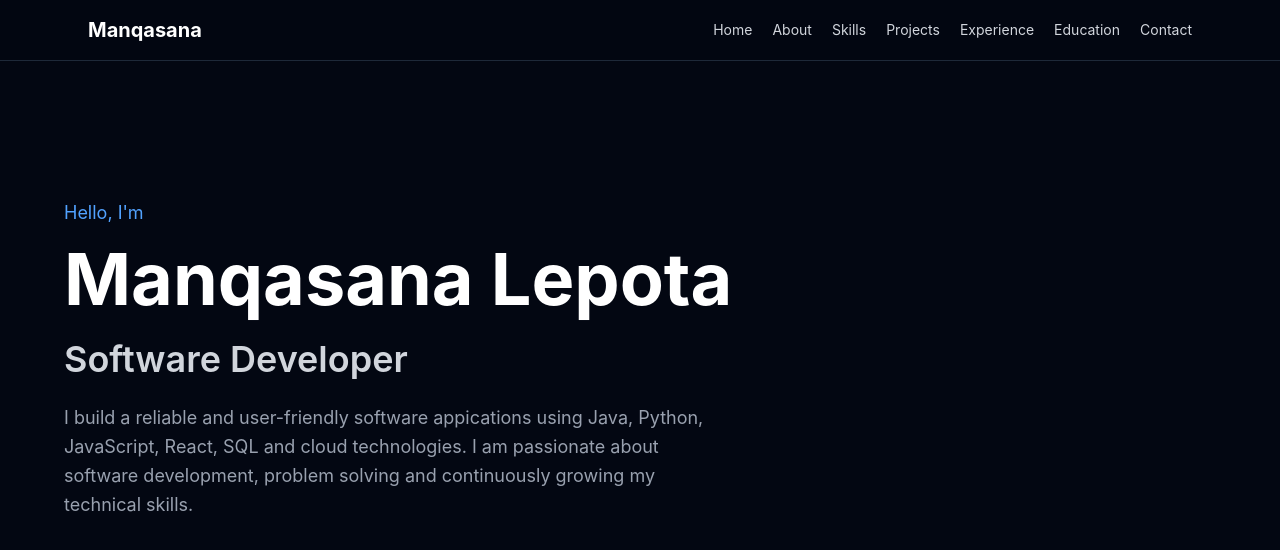
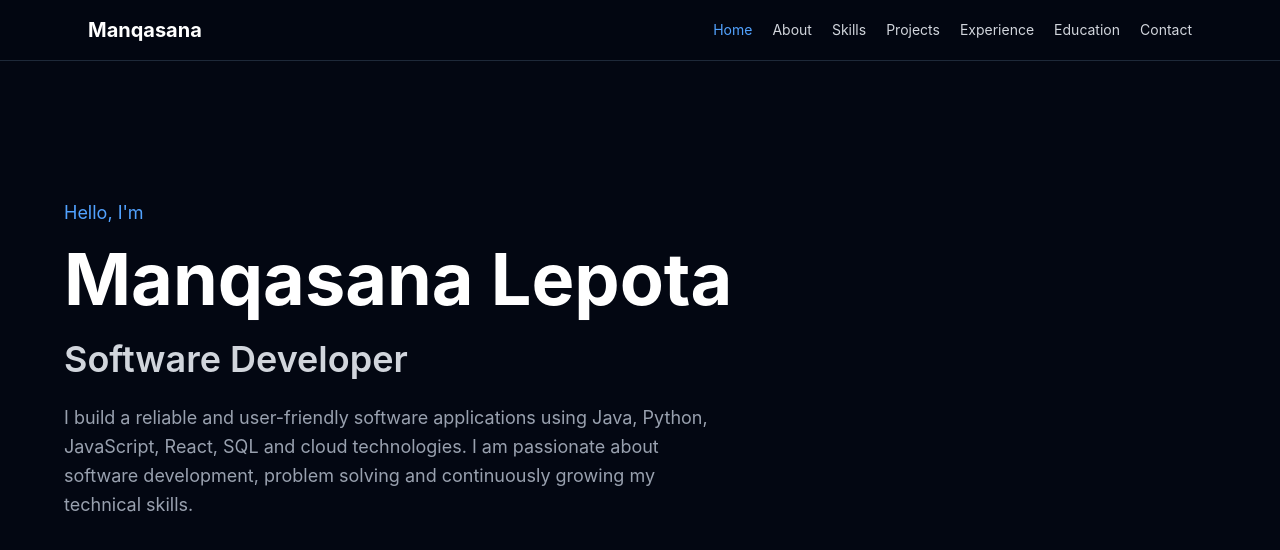
Before and after one commit to Manqasana-Lepota/manqasana-dev-portfolio, a React (Vite) app: page / in a window 1280 px wide. Shown: the top 550 px of the page. Built offline with nearby package versions, Linux system fonts and the light colour scheme.

Commit message:
Fix active navigation highlighting and section scroll position

```diff
--- a/src/components/About.jsx
+++ b/src/components/About.jsx
@@ -3,7 +3,7 @@ function About() {
   return (
     <section
       id="about"
-      className="bg-gray-900 text-white py-24 px-6"
+      className="scroll-mt-24 bg-gray-900 text-white py-24 px-6"
     >
       <div className="max-w-6xl mx-auto">
 
--- a/src/components/Contact.jsx
+++ b/src/components/Contact.jsx
@@ -3,7 +3,7 @@ function Contact() {
   return (
     <section
       id="contact"
-      className="bg-gray-950 text-white py-24 px-6"
+      className="scroll-mt-24 bg-gray-950 text-white py-24 px-6"
     >
       <div className="max-w-4xl mx-auto text-center">
 
--- a/src/components/Hero.jsx
+++ b/src/components/Hero.jsx
@@ -1,6 +1,6 @@
 function Hero() {
     return(
-        <section id="#home" className="min-h-screen flex items-center bg-gray-950 text-white px-6">
+        <section id="home" className="min-h-screen flex items-center bg-gray-950 text-white px-6">
             <div className="max-w-6xl mx-auto w-full">
                 <p className="text-blue-400 text-lg mb-4">
                     Hello, I'm
@@ -12,7 +12,7 @@ function Hero() {
                     Software Developer
                 </h2>
                 <p className="text-gray-400 text-lg max-w-2xl leading-relaxed mb-8">
-                    I build a reliable and user-friendly software appications using
+                    I build a reliable and user-friendly software applications using
                     Java, Python, JavaScript, React, SQL and cloud technologies.
                     I am passionate about software development, problem solving
                     and continuously growing my technical skills.
--- a/src/components/Navbar.jsx
+++ b/src/components/Navbar.jsx
@@ -1,8 +1,8 @@
-
-import { useState } from "react"
+import { useEffect, useState } from "react"
 
 function Navbar() {
   const [menuOpen, setMenuOpen] = useState(false)
+  const [activeSection, setActiveSection] = useState("home")
 
   const navLinks = [
     { label: "Home", href: "#home" },
@@ -14,21 +14,53 @@ function Navbar() {
     { label: "Contact", href: "#contact" },
   ]
 
+  useEffect(() => {
+    const observer = new IntersectionObserver(
+      (entries) => {
+        const visibleSection = entries.find((entry) => entry.isIntersecting)
+        if (visibleSection) {
+          setActiveSection(visibleSection.target.id)
+        }
+      },
+      { rootMargin: "-35% 0px -55% 0px" }
+    )
+
+    navLinks.forEach((link) => {
+      const sectionId = link.href.slice(1)
+      const section = document.getElementById(sectionId)
+      if (section) observer.observe(section)
+    })
+
+    return () => observer.disconnect()
+  }, [])
+
+  const getLinkClass = (href) => {
+    const isActive = activeSection === href.slice(1)
+
+    return `transition ${
+      isActive
+        ? "text-blue-400"
+        : "text-gray-300 hover:text-blue-400"
+    }`
+  }
+
   return (
-    <nav className="fixed top-0 left-0 w-full bg-gray-950/95 backdrop-blur-md border-b border-gray-800 z-50">
-      <div className="max-w-6xl mx-auto px-6 py-4 flex items-center justify-between">
-
+    <nav className="fixed top-0 left-0 z-50 w-full border-b border-gray-800 bg-gray-950/95 backdrop-blur-md">
+      <div className="mx-auto flex max-w-6xl items-center justify-between px-6 py-4">
         <a
           href="#home"
           className="text-xl font-bold text-white"
-          onClick={() => setMenuOpen(false)}
+          onClick={() => {
+            setActiveSection("home")
+            setMenuOpen(false)
+          }}
         >
           Manqasana
         </a>
 
         <button
           type="button"
-          className="md:hidden text-white text-2xl"
+          className="text-2xl text-white md:hidden"
           aria-label={menuOpen ? "Close navigation menu" : "Open navigation menu"}
           aria-expanded={menuOpen}
           onClick={() => setMenuOpen(!menuOpen)}
@@ -36,12 +68,16 @@ function Navbar() {
           {menuOpen ? "✕" : "☰"}
         </button>
 
-        <div className="hidden md:flex gap-5 text-sm text-gray-300">
+        <div className="hidden gap-5 text-sm md:flex">
           {navLinks.map((link) => (
             <a
               key={link.href}
               href={link.href}
-              className="hover:text-blue-400 transition"
+              className={getLinkClass(link.href)}
+              aria-current={
+                activeSection === link.href.slice(1) ? "location" : undefined
+              }
+              onClick={() => setActiveSection(link.href.slice(1))}
             >
               {link.label}
             </a>
@@ -50,13 +86,19 @@ function Navbar() {
       </div>
 
       {menuOpen && (
-        <div className="md:hidden border-t border-gray-800 bg-gray-950 px-6 py-4 flex flex-col gap-4">
+        <div className="flex flex-col gap-4 border-t border-gray-800 bg-gray-950 px-6 py-4 md:hidden">
           {navLinks.map((link) => (
             <a
               key={link.href}
               href={link.href}
-              onClick={() => setMenuOpen(false)}
-              className="text-gray-300 hover:text-blue-400 transition"
+              className={getLinkClass(link.href)}
+              aria-current={
+                activeSection === link.href.slice(1) ? "location" : undefined
+              }
+              onClick={() => {
+                setActiveSection(link.href.slice(1))
+                setMenuOpen(false)
+              }}
             >
               {link.label}
             </a>
--- a/src/components/Skills.jsx
+++ b/src/components/Skills.jsx
@@ -26,7 +26,7 @@ function Skills() {
   return (
     <section
       id="skills"
-      className="bg-gray-950 text-white py-24 px-6"
+      className="scroll-mt-24 bg-gray-950 text-white py-24 px-6"
     >
       <div className="max-w-6xl mx-auto">
 
```
